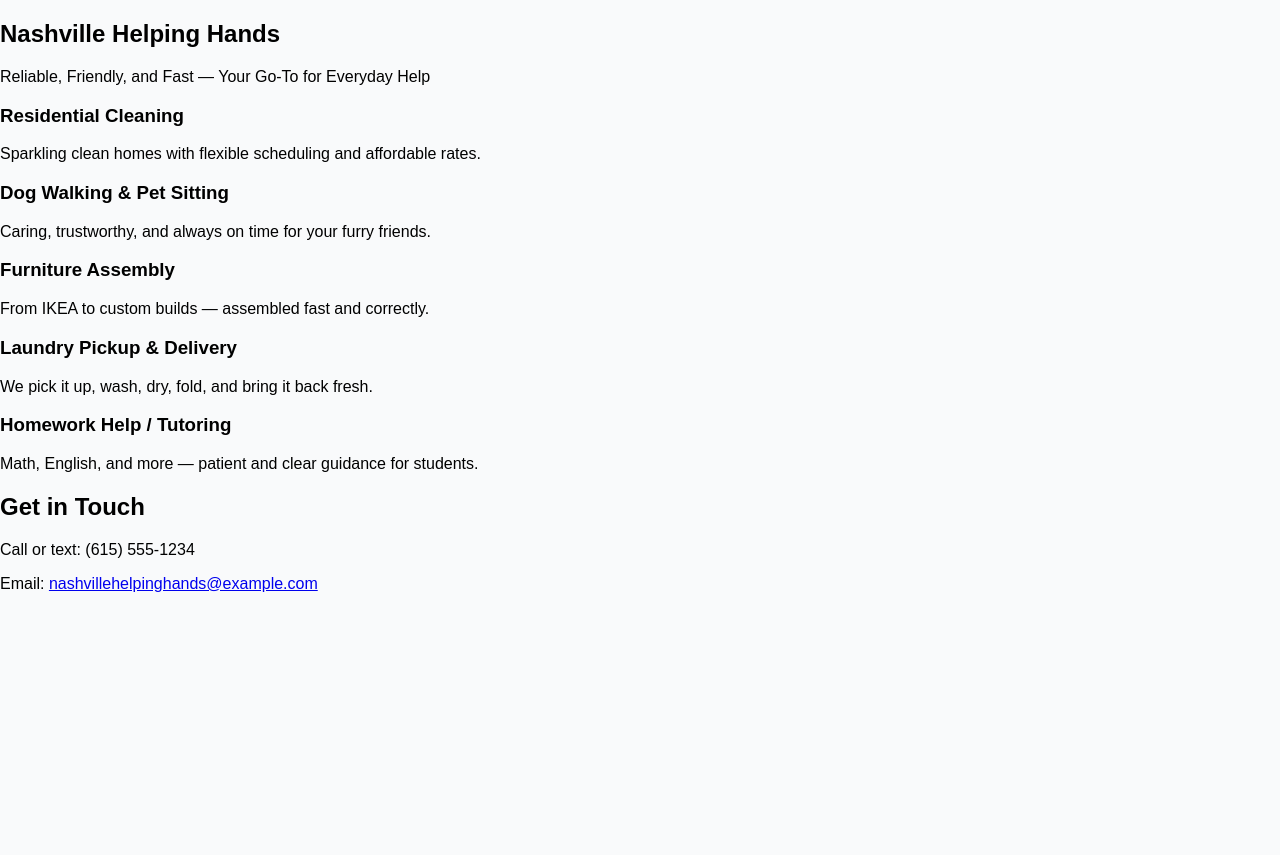
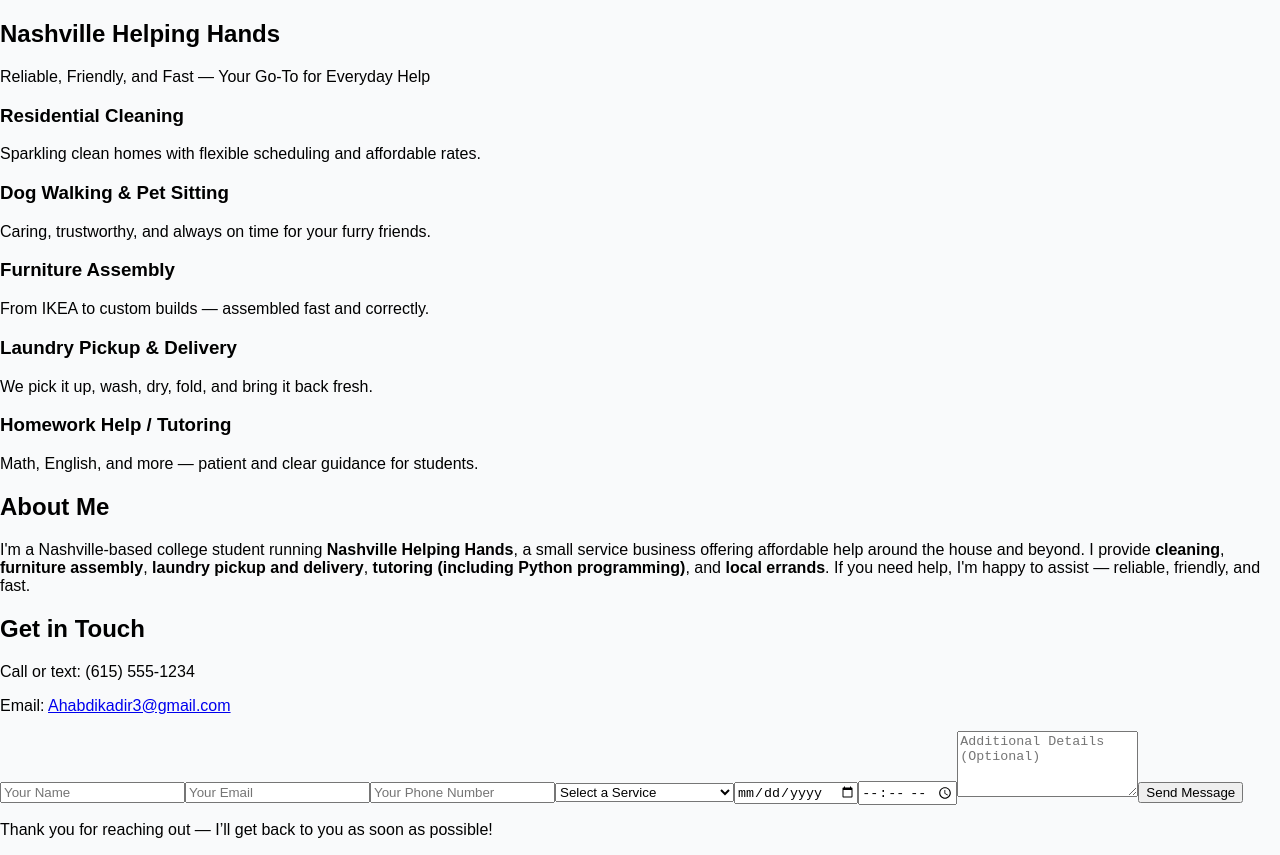
Before and after one commit to Ahmeda002/Nashville_helping_hand, a React (Create React App) app: page / in a window 1280 px wide. Before the commit the page ends 800 px from the top, so only its background shows below. Built offline with nearby package versions, Linux system fonts and the light colour scheme.

Commit message:
Update App.js

```diff
--- a/src/App.js
+++ b/src/App.js
@@ -1,16 +1,4 @@
-
-import React from "react";
-
-function ServiceCard({ title, description }) {
-  return (
-    <div className="bg-gray-100 rounded-xl p-4 shadow-md hover:shadow-xl transition duration-300">
-      <h3 className="text-xl font-semibold mb-2">{title}</h3>
-      <p>{description}</p>
-    </div>
-  );
-}
-
-export default function App() {
+export default function HomePage() {
   return (
     <main className="min-h-screen bg-gray-50 p-6 text-gray-800">
       <section className="max-w-4xl mx-auto bg-white shadow-lg rounded-2xl p-6">
@@ -26,11 +14,48 @@ export default function App() {
         </div>
 
         <section className="mt-10 text-center">
+          <h2 className="text-2xl font-semibold mb-2">About Me</h2>
+          <p className="mb-4">
+            I'm a Nashville-based college student running <strong>Nashville Helping Hands</strong>, a small service business offering affordable help around the house and beyond. I provide <strong>cleaning</strong>, <strong>furniture assembly</strong>, <strong>laundry pickup and delivery</strong>, <strong>tutoring (including Python programming)</strong>, and <strong>local errands</strong>. If you need help, I'm happy to assist — reliable, friendly, and fast.
+          </p>
+        </section>
+
+        <section className="mt-10 text-center">
           <h2 className="text-2xl font-semibold mb-2">Get in Touch</h2>
           <p className="mb-4">Call or text: <span className="font-bold">(615) 555-1234</span></p>
-          <p>Email: <a className="text-blue-600 underline" href="mailto:nashvillehelpinghands@example.com">nashvillehelpinghands@example.com</a></p>
+          <p>Email: <a className="text-blue-600 underline" href="mailto:Ahabdikadir3@gmail.com">Ahabdikadir3@gmail.com</a></p>
+
+          <form className="mt-6 max-w-md mx-auto text-left space-y-4" action="https://formspree.io/f/myzelojr" method="POST">
+            <input type="hidden" name="_replyto" value="Ahabdikadir3@gmail.com" />
+            <input type="text" name="name" placeholder="Your Name" required className="w-full px-4 py-2 border rounded-xl" />
+            <input type="email" name="email" placeholder="Your Email" required className="w-full px-4 py-2 border rounded-xl" />
+            <input type="tel" name="phone" placeholder="Your Phone Number" required className="w-full px-4 py-2 border rounded-xl" />
+            <select name="service" required className="w-full px-4 py-2 border rounded-xl">
+              <option value="">Select a Service</option>
+              <option value="Cleaning">Residential Cleaning</option>
+              <option value="Dog Walking">Dog Walking & Pet Sitting</option>
+              <option value="Furniture Assembly">Furniture Assembly</option>
+              <option value="Laundry">Laundry Pickup & Delivery</option>
+              <option value="Tutoring">Tutoring / Homework Help</option>
+            </select>
+            <input type="date" name="preferred_date" required className="w-full px-4 py-2 border rounded-xl" />
+            <input type="time" name="preferred_time" required className="w-full px-4 py-2 border rounded-xl" />
+            <textarea name="message" placeholder="Additional Details (Optional)" rows="4" className="w-full px-4 py-2 border rounded-xl"></textarea>
+            <button type="submit" className="bg-blue-600 text-white px-6 py-2 rounded-xl hover:bg-blue-700">Send Message</button>
+          </form>
+
+          <p className="mt-4 text-sm text-gray-600">Thank you for reaching out — I’ll get back to you as soon as possible!</p>
         </section>
       </section>
     </main>
   );
 }
+
+function ServiceCard({ title, description }) {
+  return (
+    <div className="bg-gray-100 rounded-xl p-4 shadow-md hover:shadow-xl transition duration-300">
+      <h3 className="text-xl font-semibold mb-2">{title}</h3>
+      <p>{description}</p>
+    </div>
+  );
+}
```
